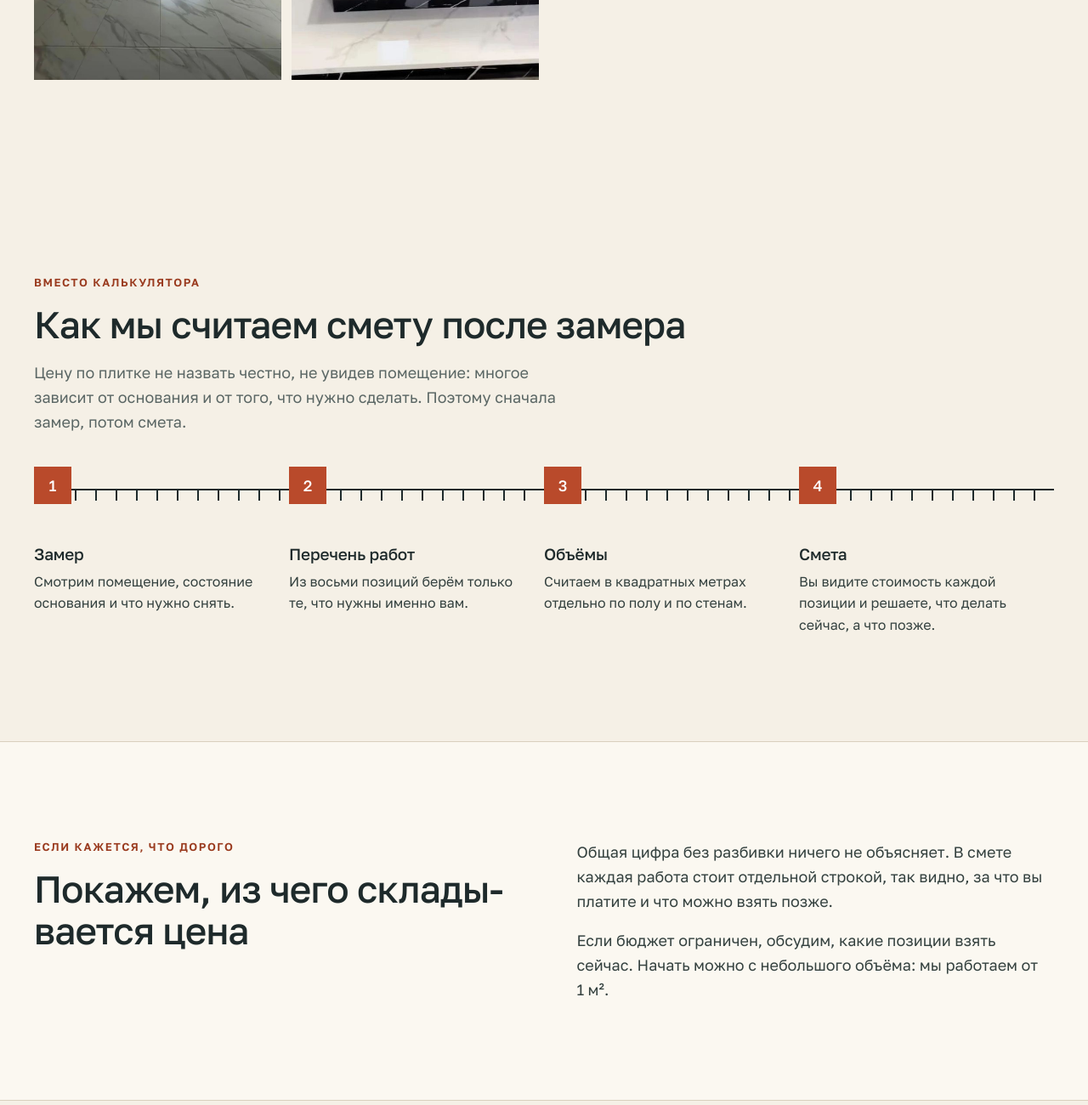
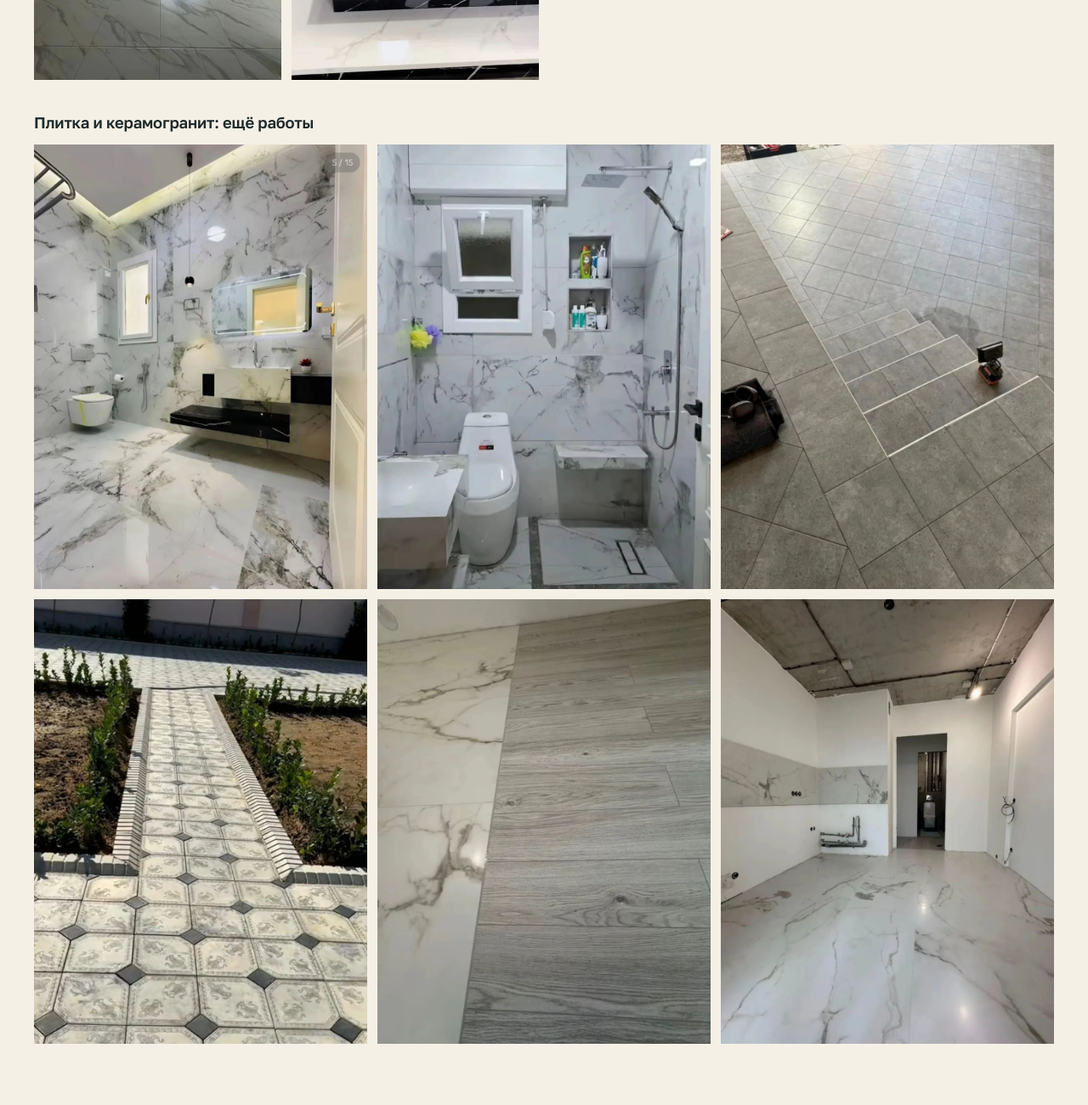
Before and after one commit to murzzsite/kusman-plitka-spb, a plain HTML site: page index.html in a window 1280 px wide. Shown: the part 8880-10180 px from the top of the page at 85% size. Drawn offline with Linux system fonts and the light colour scheme; a web font is replaced by a local one.

Commit message:
Ещё 6 фото плитки и керамогранита из папки клиента
Co-Authored-By: Claude Sonnet 5.5 <noreply@anthropic.com>

```diff
--- a/index.html
+++ b/index.html
@@ -230,6 +230,15 @@
       <figure class="works__g"><img src="img/rabota-pol-komnata.jpg" width="752" height="1000" loading="lazy" decoding="async" alt="Просторная комната с керамогранитом под мрамор на полу"></figure>
       <figure class="works__g"><img src="img/rabota-lestnica-chyornaya.jpg" width="568" height="1000" loading="lazy" decoding="async" alt="Лестница с чёрно-белыми мраморными ступенями"></figure>
     </div>
+    <h3 class="works__sub" data-reveal>Плитка и керамогранит: ещё работы</h3>
+    <div class="works-grid works-grid--6" data-reveal data-reveal-delay="100">
+      <figure class="works__g"><img src="img/plitka-vannaya-mramor-svetlaya.jpg" width="966" height="1280" loading="lazy" decoding="async" alt="Готовая ванная с белым мраморным керамогранитом на стенах и полу"></figure>
+      <figure class="works__g"><img src="img/plitka-vannaya-gotovaya.jpg" width="891" height="1280" loading="lazy" decoding="async" alt="Душевая и санузел с крупным керамогранитом под мрамор, ниша в стене"></figure>
+      <figure class="works__g"><img src="img/plitka-pol-diagonal.jpg" width="1004" height="1280" loading="lazy" decoding="async" alt="Серый керамогранит на полу, уложенный по диагонали"></figure>
+      <figure class="works__g"><img src="img/plitka-dorozhka-plitka.jpg" width="894" height="1599" loading="lazy" decoding="async" alt="Садовая дорожка, выложенная узорной плиткой"></figure>
+      <figure class="works__g"><img src="img/plitka-stik-mramor-derevo.jpg" width="954" height="1280" loading="lazy" decoding="async" alt="Стык керамогранита под мрамор и под дерево на полу"></figure>
+      <figure class="works__g"><img src="img/plitka-pol-kuhnya-fartuk.jpg" width="971" height="1280" loading="lazy" decoding="async" alt="Пол из керамогранита под мрамор и плитка на стене в кухне"></figure>
+    </div>
   </div>
 </section>
 
--- a/styles.css
+++ b/styles.css
@@ -255,5 +255,7 @@ p{margin:0}
 .works-grid{display:grid;grid-template-columns:repeat(4,1fr);gap:12px;margin-top:16px}
 .works__g{margin:0;background:var(--sand);overflow:hidden;aspect-ratio:3/4}
 .works__g img{display:block;width:100%;height:100%;object-fit:cover}
+.works__sub{font-family:inherit;font-size:1.15rem;font-weight:600;margin:40px 0 0}
+.works-grid--6{grid-template-columns:repeat(3,1fr)}
 @media(max-width:900px){.works-grid{grid-template-columns:repeat(3,1fr)}}
-@media(max-width:560px){.works-grid{grid-template-columns:repeat(2,1fr);gap:8px}}
+@media(max-width:560px){.works-grid,.works-grid--6{grid-template-columns:repeat(2,1fr);gap:8px}}
```
Also changed, not shown: img/plitka-dorozhka-plitka.jpg (added), img/plitka-pol-diagonal.jpg (added), img/plitka-pol-kuhnya-fartuk.jpg (added), img/plitka-stik-mramor-derevo.jpg (added), img/plitka-vannaya-gotovaya.jpg (added), img/plitka-vannaya-mramor-svetlaya.jpg (added).
